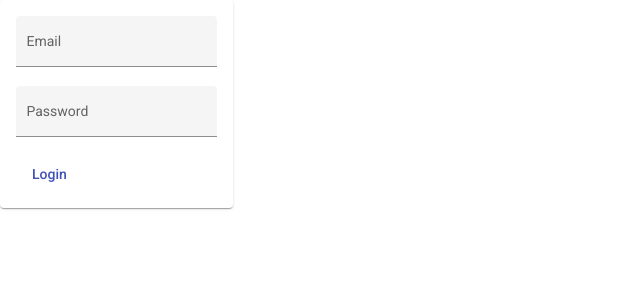
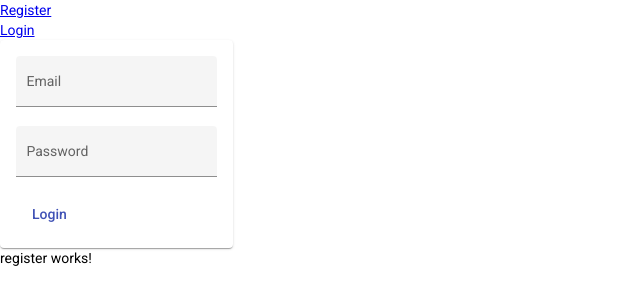
Before and after one commit to ttaarrkkoo/jakub-app, an Angular app: page /register in a window 1280 px wide. Before the commit this address led to /. Shown: the top 304 px of the page, without its empty margins (0-640 px from the left). Built offline with nearby package versions, Linux system fonts and the light colour scheme.

Commit message:
dodat register sistem (polovicno), treba dorade

```diff
--- a/src/app/app-routing.module.ts
+++ b/src/app/app-routing.module.ts
@@ -1,7 +1,12 @@
 import { NgModule } from '@angular/core';
 import { Routes, RouterModule } from '@angular/router';
+import { LoginComponent } from './login/login.component';
+import { RegisterComponent } from './register/register.component';
 
-const routes: Routes = [];
+const routes: Routes = [
+{ path: 'register', component: RegisterComponent },
+{ path: 'login', component: LoginComponent},
+];
 
 @NgModule({
   imports: [RouterModule.forRoot(routes)],
--- a/src/app/app.component.html
+++ b/src/app/app.component.html
@@ -1 +1,11 @@
+<nav>
+    <a routerLink="/register">Register</a>
+    <br>
+    <a routerLink="/login">Login</a>
+
+</nav>
+
+
+
 <app-login></app-login>
+<router-outlet></router-outlet>
--- a/src/app/app.module.ts
+++ b/src/app/app.module.ts
@@ -49,11 +49,13 @@ import {MatTooltipModule} from '@angular/material/tooltip';
 import {MatTreeModule} from '@angular/material/tree';
 import {OverlayModule} from '@angular/cdk/overlay';
 import { FormsModule } from '@angular/forms';
+import { RegisterComponent } from './register/register.component';
 
 @NgModule({
   declarations: [
     AppComponent,
-    LoginComponent
+    LoginComponent,
+    RegisterComponent
   ],
   imports: [
     BrowserModule,
--- /dev/null
+++ b/src/app/register/register.component.html
@@ -0,0 +1 @@
+<p>register works!</p>
--- /dev/null
+++ b/src/app/register/register.component.ts
@@ -0,0 +1,15 @@
+import { Component, OnInit } from '@angular/core';
+
+@Component({
+  selector: 'app-register',
+  templateUrl: './register.component.html',
+  styleUrls: ['./register.component.scss']
+})
+export class RegisterComponent implements OnInit {
+
+  constructor() { }
+
+  ngOnInit(): void {
+  }
+
+}
```
Also changed, not shown: src/app/login/login.component.scss (line endings or trailing spaces), src/app/register/register.component.scss (added), 1 other file (tests, documents, lock files or other folders).
